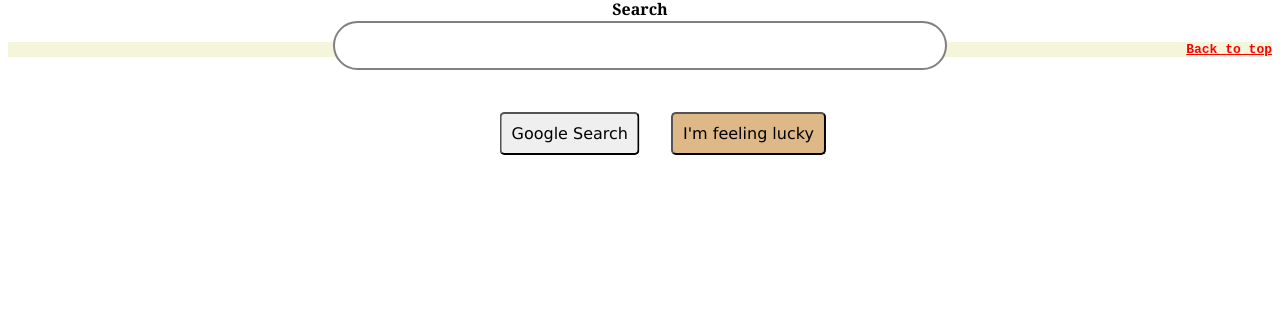
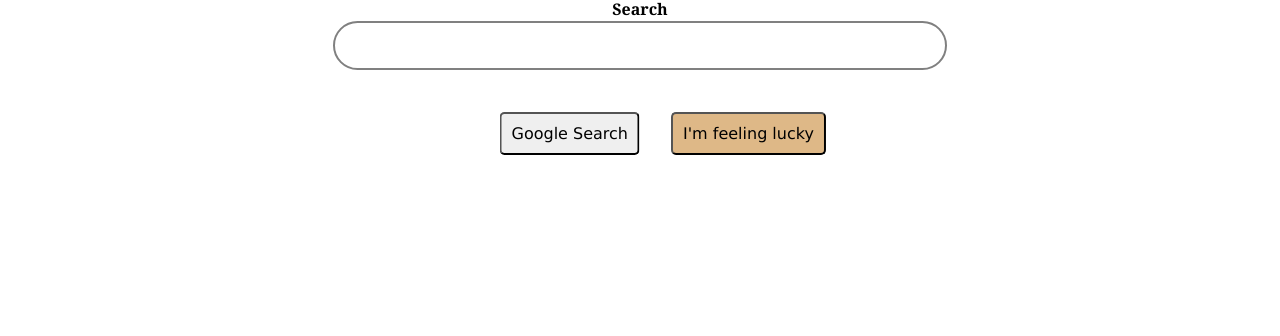
Before and after one commit to Sweety-kakarala27/Authorizecs50, a plain HTML site: page index.html in a window 1280 px wide. Shown: the part 464-800 px from the top of the page. Drawn offline with Linux system fonts and the light colour scheme.

Commit message:
modified footer part

```diff
--- a/head.css
+++ b/head.css
@@ -25,9 +25,9 @@ header{
          }
 footer{
       color: darkblue;
-      background-color: beige;
+      background-color: white;
       text-decoration: none;
-      text-align: end;
+      text-align: bottom left;
       font-size: small;
       font-family: 'Courier New', Courier, monospace;
       font-style: normal;
```
